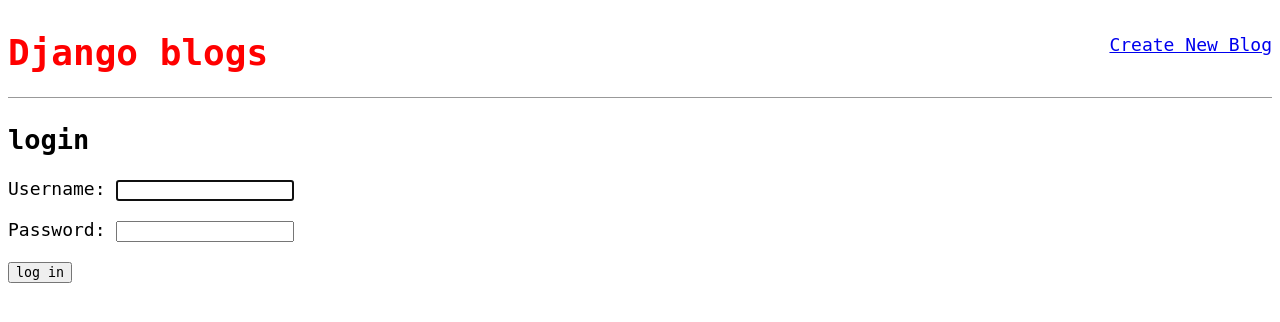
After one commit to vygodisgreat/blog_dj, a Django app: page /accounts/login/ in a window 1280 px wide. The commit adds this page. Shown: the top 322 px of the page. Run offline with Django 5.2, Linux system fonts and the light colour scheme.

Commit message:
added user login

```diff
--- a/blog_project/settings.py
+++ b/blog_project/settings.py
@@ -127,3 +127,5 @@
 # https://docs.djangoproject.com/en/5.0/ref/settings/#default-auto-field
 
 DEFAULT_AUTO_FIELD = 'django.db.models.BigAutoField'
+
+LOGIN_REDIRECT_URL = 'home'
--- a/blog_project/urls.py
+++ b/blog_project/urls.py
@@ -16,9 +16,10 @@
 """
 from django.contrib import admin
 from django.urls import path, include
-from blog import urls as u1
+from blog import urls
 
 urlpatterns = [
     path('admin/', admin.site.urls),
-    path('', include(u1))
+    path('accounts/', include('django.contrib.auth.urls')),
+    path('', include(urls))
 ]
--- a/static/css/base.css
+++ b/static/css/base.css
@@ -1,3 +1,6 @@
+* {
+    font-family: monospace;
+}
 body {
     font-family: 'Verdana', sans-serif;
     font-size: 18px;
--- /dev/null
+++ b/templates/registration/login.html
@@ -0,0 +1,14 @@
+{% extends "base.html" %}
+
+{% block content %}
+<h2>
+    login
+</h2>
+<form action="" method="post">
+    {% csrf_token %}
+    {{ form.as_p }}
+    <button type="submit">
+        log in
+    </button>
+</form>
+{% endblock content %}
```
Also changed, not shown: db.sqlite3.
